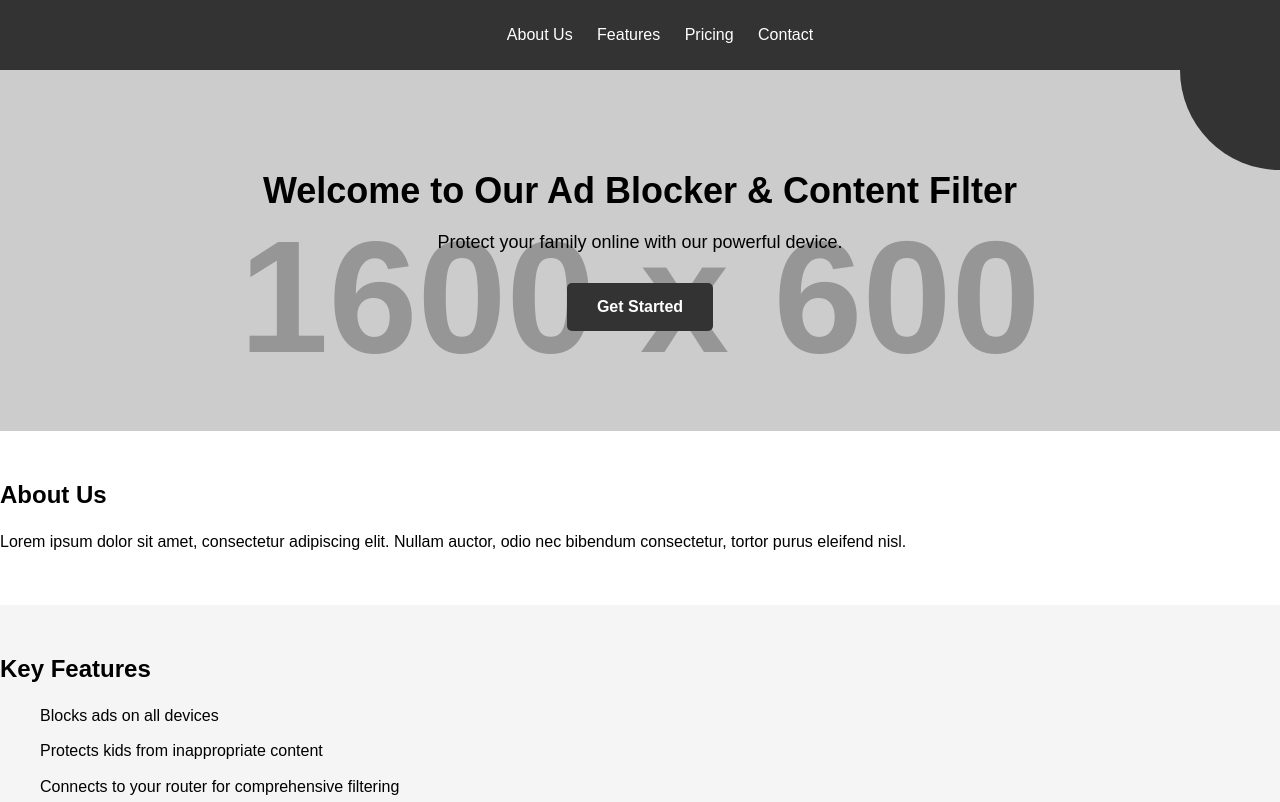
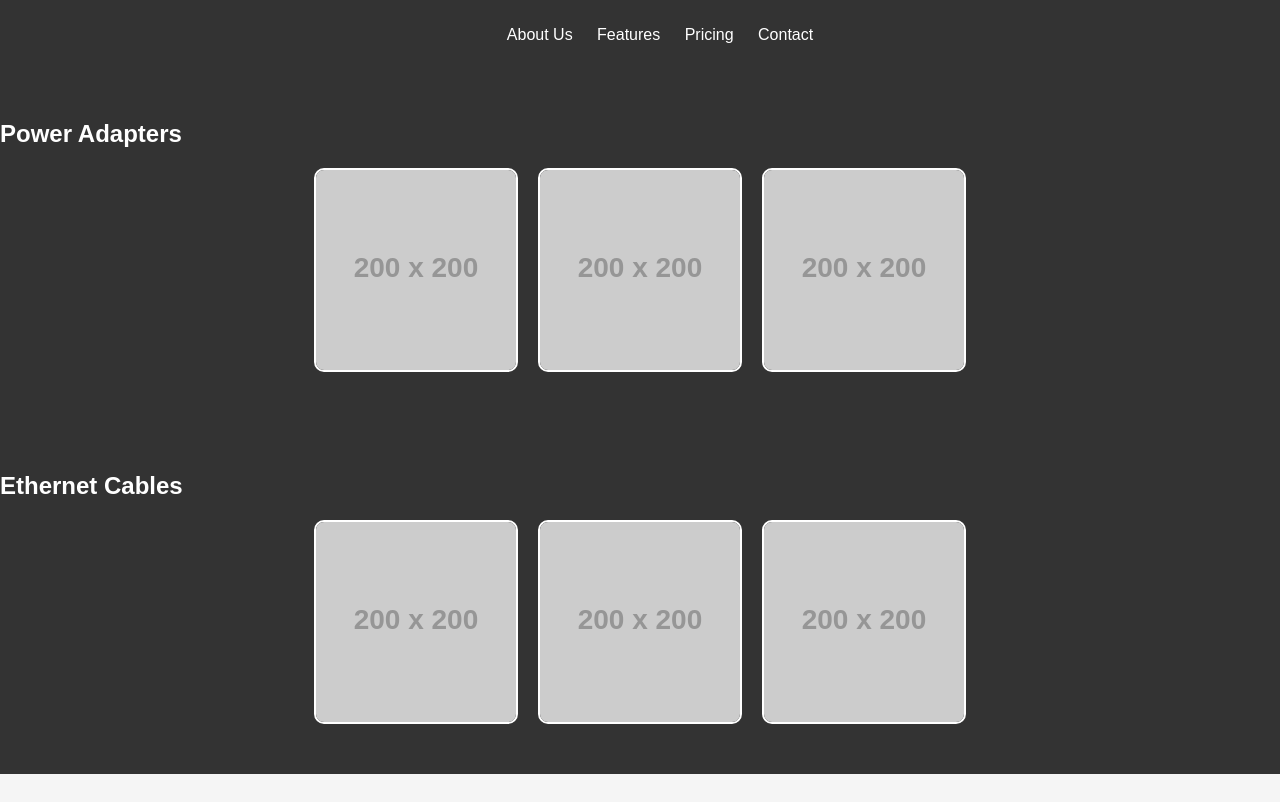
Before and after one commit to marahmad/sila.github.io, a plain HTML site: page index.html in a window 1280 px wide. Shown: the top 802 px of the page. Drawn offline with Linux system fonts and the light colour scheme; placeholder pictures from the web are drawn by us.

Commit message:
Update index.html

```diff
--- a/index.html
+++ b/index.html
@@ -43,50 +43,35 @@
             text-decoration: none;
         }
 
-        /* Hero Section Styles */
-        #hero {
-            background-image: url('https://via.placeholder.com/1600x600');
-            background-size: cover;
-            text-align: center;
-            padding: 100px 0;
-            position: relative;
-            overflow: hidden;
+        /* Categorized Sections Styles */
+        .category {
+            background-color: #333;
+            color: #fff;
+            padding: 50px 0;
         }
 
-        #hero h1 {
-            font-size: 36px;
+        .category h2 {
+            font-size: 24px;
             margin-bottom: 20px;
         }
 
-        #hero p {
-            font-size: 18px;
-            margin-bottom: 30px;
+        .category-images {
+            display: flex;
+            justify-content: center;
+            align-items: center;
+            flex-wrap: wrap;
+            gap: 20px;
         }
 
-        .cta-button {
-            display: inline-block;
-            padding: 15px 30px;
-            background-color: #333;
-            color: #fff;
-            text-decoration: none;
-            font-weight: bold;
-            border-radius: 5px;
-        }
-
-        /* Shape Styles */
-        .circle {
-            position: absolute;
-            background-color: #333;
-            border-radius: 50%;
-            width: 200px;
-            height: 200px;
-            top: -100px;
-            right: -100px;
+        .category-images img {
+            max-width: 200px;
+            border: 2px solid #fff;
+            border-radius: 10px;
         }
 
         /* About Section Styles */
         #about {
-            background-color: #fff;
+            background-color: #f5f5f5;
             padding: 50px 0;
         }
 
@@ -102,7 +87,7 @@
 
         /* Features Section Styles */
         #features {
-            background-color: #f5f5f5;
+            background-color: #fff;
             padding: 50px 0;
         }
 
@@ -123,7 +108,7 @@
 
         /* Pricing Section Styles */
         #pricing {
-            background-color: #fff;
+            background-color: #f5f5f5;
             padding: 50px 0;
         }
 
@@ -166,12 +151,24 @@
         </nav>
     </header>
 
-    <!-- Hero Section -->
-    <section id="hero">
-        <div class="circle"></div>
-        <h1>Welcome to Our Ad Blocker & Content Filter</h1>
-        <p>Protect your family online with our powerful device.</p>
-        <a href="#get-started" class="cta-button">Get Started</a>
+    <!-- Category: Power Adapters -->
+    <section class="category" id="power-adapters">
+        <h2>Power Adapters</h2>
+        <div class="category-images">
+            <img src="https://via.placeholder.com/200x200" alt="Power Adapter 1">
+            <img src="https://via.placeholder.com/200x200" alt="Power Adapter 2">
+            <img src="https://via.placeholder.com/200x200" alt="Power Adapter 3">
+        </div>
+    </section>
+
+    <!-- Category: Ethernet Cables -->
+    <section class="category" id="ethernet-cables">
+        <h2>Ethernet Cables</h2>
+        <div class="category-images">
+            <img src="https://via.placeholder.com/200x200" alt="Ethernet Cable 1">
+            <img src="https://via.placeholder.com/200x200" alt="Ethernet Cable 2">
+            <img src="https://via.placeholder.com/200x200" alt="Ethernet Cable 3">
+        </div>
     </section>
 
     <!-- About Section -->
```
